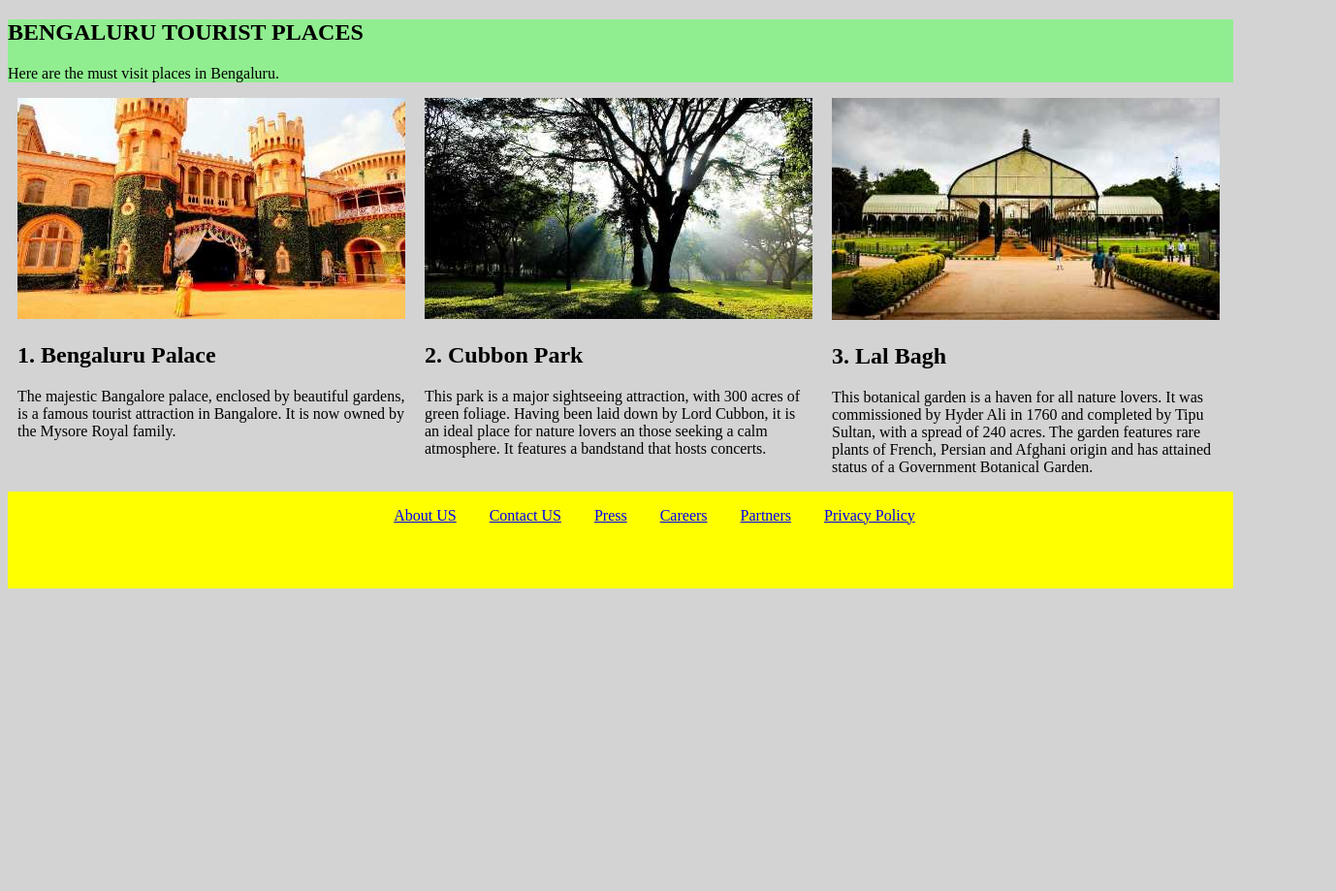
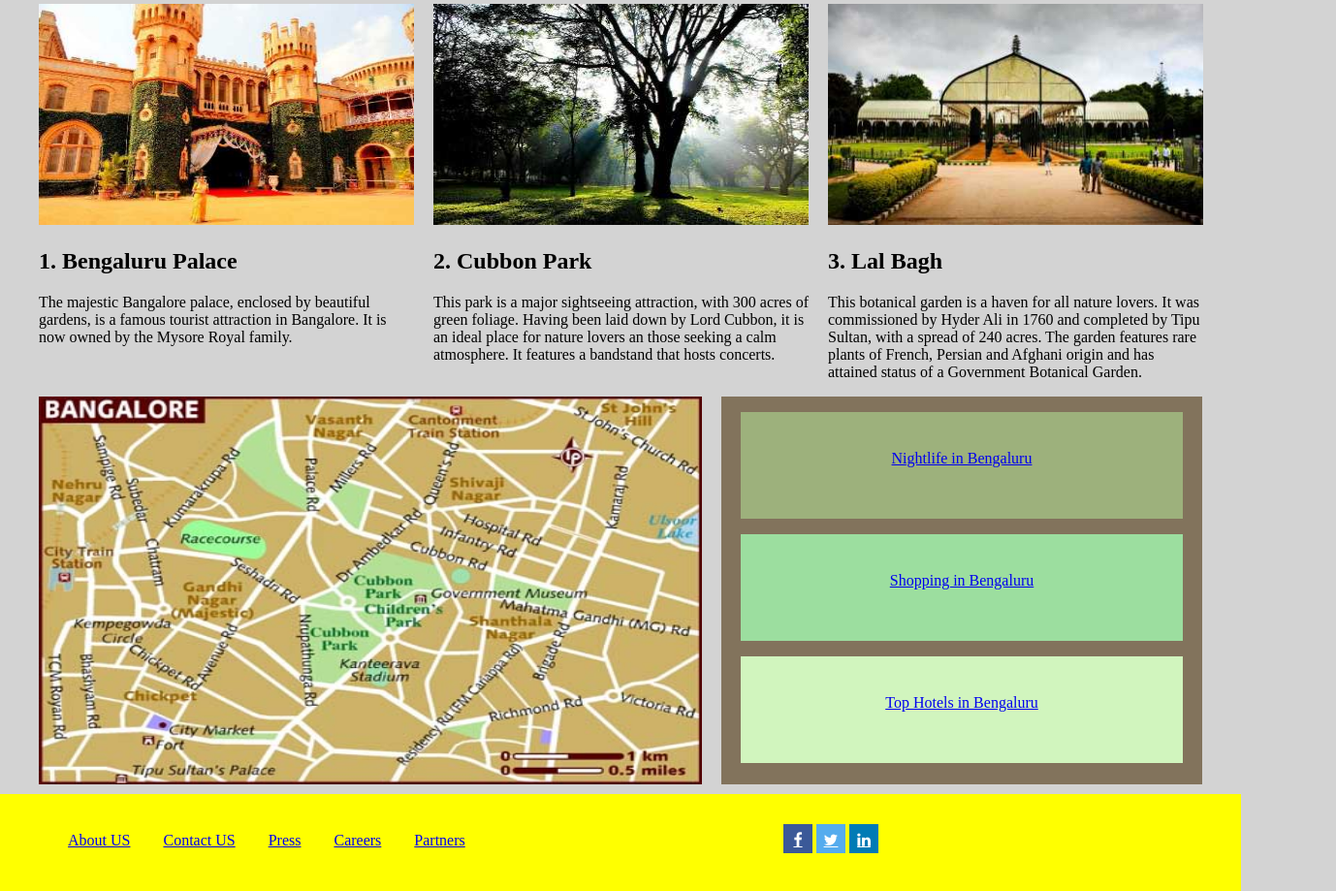
Before and after one commit to govindbarika/Assignment2-developing-website-using-FlexBox-, a plain HTML site: page index.html in a window 1280 px wide. Shown: the part 542-1461 px from the top of the page at 97% size, 1378 px wide, since content can reach past the window. Before the commit the page ends 1157 px from the top, so only its background shows below. Drawn offline with Linux system fonts and the light colour scheme.

Commit message:
Fix for review comments given by Sagar

```diff
--- a/css/style.css
+++ b/css/style.css
@@ -1,20 +1,15 @@
 .mainContainer{
 	width: 100%;
+	border:0px;
+}
+body{
+	margin: 0;
 }
 
-body{
-	background: lightgray;
-}
-
+/*Header section start */
 .header{
 	display: flex;
-}
-
-.header{
-	width: 100%;
-	height: 120px;
-	background: orange;
-	border-color: red;
+	background: lightgray;
 }
 
 header li{
@@ -31,27 +26,129 @@ nav{
 	display: flex;
 	background: gray;
 	width: 75%;
+	height: 128px;
 	justify-content: center;
 }
 
 header img{
 	width: 360px;
-	height: 120px;
+	height: 128px;
 }
 
 nav a:hover {
     font: bold;
-    font-size: 150%;
     background-color: green;
 }
-
-
-
 
 header a {
 	width: 25%;
 	text-decoration: none;
 }
+
+/*Header section end */
+
+body{
+	background: lightgray;
+}
+
+/*Primary content Section start*/
+
+
+.primaryContentSection{
+	display: flex;
+	width: 1200px;
+	margin: auto;
+}
+
+.img1column img, .img2column img, .img3column img{
+	width: 387px;
+	height: 228px;
+}
+
+/*.img2column img{
+	width: 360px;
+	height: 228px;
+}
+
+.img3column img{
+	width: 360px;
+	height: 228px;
+}*/
+
+
+
+.section1, .section2, .section3{
+	width: 34%;
+
+}
+ .section2, .section3{
+	margin-left: 20px;
+}
+
+/*Primary content Section end*/
+
+
+.container{
+	width: 1200px;
+	margin: auto;
+}
+
+
+
+.secondaryContentSection{
+	display: flex;
+}
+
+.section4{
+	display: flex;
+	width: 1200px;
+	height: 400px;
+	margin: auto;
+}
+
+.section4Content{
+	width: 60%;
+}
+
+.section5{
+
+	width: 40%;
+	height: 400px;
+	background: #82735C;
+	padding-left: 20px;
+	padding-right: 20px;
+
+	margin-left: 20px;
+}
+
+.section4Content img{
+	width: 100%;
+	height: 100%;
+}
+
+.section5Content1, .section5Content2, .section5Content3{
+	height: 110px;
+	text-align: center;
+	line-height: 6em;
+}
+
+
+
+.section5 a:hover{
+	background: #82735C;
+}
+.section5Content1{
+	background: #9DB17C;
+}
+
+.section5Content2{
+	background: #9CDE9F;
+}
+
+.section5Content3{
+	background: #D1F5BE;
+}
+
 
 .content{
 	display: flex;
@@ -63,16 +160,13 @@ header a {
 
 
 
-.box1{
-	display: flex;
-	flex-direction: column;
-}
+
 
 .container li{
 	display: inline;
 }
 
-.masterFooter li {
+.footerContent li {
 	display: inline;
 	padding-left: 30px;
 }
@@ -82,12 +176,10 @@ header a {
 	justify-content: center;
 	background: yellow;
 	height: 100px;
+	margin-top: 10px;
 }
 
-.img1column img{
-	width: 400px;
-	height: 228px;
-}
+
 
 .heroContainer{
 	display: flex;
@@ -96,43 +188,67 @@ header a {
 }
 
 .heroContainer img{
-	width:100%;
+	width:1200px;
 	height:400px;
 }
 
-.content, .box3{
 
-	padding-right: 120px;
+
+.footerContent{
+	display: flex;
+	width: 60%;
 }
 
-.content{
-	justify-content: space-between;
+.footerContent ul{
+	line-height: 4em;
 }
 
+.footerContent a:hover{
+	background-color: green;
+}
+
+.fontawasome{
+	width: 40%;
+}
+
+.fontawasome li{
+	display: inline;
+}
+
+.fontawasome ul{
+	line-height: 4em;
+}
 
 /*Social Network symbols using fontawasome*/
 
-/*
+
 .fa:hover {
-    opacity: 0.7;
+    opacity:500;
 }
 
 .fa-facebook {
   background: #3B5998;
-  color: white;
 }
 
 .fa-twitter {
   background: #55ACEE;
-  color: white;
 }
 
 .fa-linkedin {
   background: #007bb5;
-  color: white;
 }
 
-*/
+.fa-facebook, .fa-twitter, .fa-linkedin{
+	color: white;
+  	width: 30px;
+    height: 30px;
+    text-align: center;
+    line-height: 2em;
+}
+
+
+
+
 
 
 @media (max-width: 600px) {
@@ -140,25 +256,80 @@ header a {
   .mainContainer {
   	display: flex;
     flex-direction: column;
-    width: 100%;
+    width: 960px;
   }
 
-  .content,.subContent, .masterFooter, .header{
+
+
+  .heroContainer, .primaryContentSection,  .container, .section4, .section5, .masterFooter, .header, .section5{
   	flex-direction: column;
   }
 
-  .content{
 
-  	width: 100%;
+
+
+  .primaryContentSection{
+
+  	width: 960px;
   }
 
+  .section4{
+  	height: 930px;
+  }
+
+  .section1, .section2, .section3{
+  	width:960px;
+  }
+
+
+  .container{
+  	width: 960px;
+  }
+
+  .section4Content{
+  	width: 960px;
+  	height: 500px;
+  	margin-top: 20px;
+  }
+
+  .secondaryContentSection{
+  	width: 960px;
+  	height: 1000px;
+  }
+
+.secondaryContentSection{
+	height: auto;
 }
 
-@media (max-width: 600px) {
-	.mainContainer{
-		width: 100%;
-	}
-	.heroContainer a img{
-		width: auto;
-	}
+.section1{
+	margin-top: 20px;
 }
+
+  .section5{
+  	margin-left: 0;
+  	width: 920px;
+  	margin-bottom: 0px;
+  }
+
+  .masterFooter{
+  	width: 960px;
+  	height: 150px;
+  }
+
+.heroContainer img{
+	width: 960px;
+}
+
+.img1column img, .img2column img, .img3column img{
+	width: 960px;
+}
+
+header img{
+	width: 960px;
+	height: 128px;
+}
+nav{
+	width: 960px;
+}
+
+}
--- a/index.html
+++ b/index.html
@@ -3,6 +3,7 @@
     <head>
         <meta charset="UTF-8">
         <meta name="viewport" content="width=device-width, initial-scale=1.0">
+        <link rel="stylesheet" href="https://cdnjs.cloudflare.com/ajax/libs/font-awesome/4.7.0/css/font-awesome.min.css">
         <link rel="stylesheet" href="css/960_16_col.css">
         <link rel="stylesheet" href="css/style.css">
         <title>Bengaluru Tourism</title>
@@ -10,7 +11,9 @@
     <body>
       <div class="mainContainer">
         <header class="header">
+          <div class="brandlogo">
             <a href="#"><img src="img/BengaluruBrandImage.jpg" alt="Bengaluru"/></a>
+           </div>
           <nav>
             <ul>
               <li><a href="#">About Bengaluru</a></li>
@@ -26,13 +29,14 @@
           <a href="#"><img src="img/Bang.jpg" alt="This is Bengaluru image" /></a>
         </section>
 
-        <section class="container">
+      <!--   <section class="container">
           <h1>BENGALURU TOURIST PLACES</h1>
           <p>Here are the must visit places in Bengaluru.</p>
-        </section>
+        </section> -->
 
-        <section class="content">
-          <div class="box1 grid_5">
+        <section class="primaryContentSection">
+          <section class="section1">
+            <div class="box1">
               <div class="img1column">
                 <a href="#"><img src="img/BengaluruPalace.jpg" alt="bengalur palace image"></a>
               </div>
@@ -44,8 +48,9 @@
                 </div>
               </section>
             </div>
-
-           <div class="box2 grid_5">
+          </section>
+          <section class="section2">
+            <div class="box2">
               <div class="img2column">
                 <a href="#"><img src="img/CubbonPark.jpg" alt="cubbon park image"/></a>
               </div>
@@ -55,8 +60,9 @@
                 </p>
               </div>
             </div>
-
-           <div class="box3 grid_5">
+          </section>
+          <section class="section3">
+            <div class="box3">
               <div class="img3column">
                 <a href="#"><img src="img/LalBagh.jpg" alt="LalBagh image"></a>
               </div>
@@ -67,23 +73,48 @@
               </div>
             </div>
           </section>
+        </section>
+
+        <section class="secondaryContentSection">
+          <section class="section4">
+              <div class="section4Content">
+                <a href="#"><img src="img/BangaloreMap.jpg"/></a>
+              </div>
+              <section class="section5">
+                <div class="section5Content1">
+                  <p><a href="#">Nightlife in Bengaluru</a></p>
+                </div>
+                <div class="section5Content2">
+                  <p><a href="#">Shopping in Bengaluru</a></p>
+                </div>
+                <div class="section5Content3">
+                  <p><a href="#">Top Hotels in Bengaluru</a></p>
+                </div>
+              </section>
+          </section>
+        </section>
+
 
         <footer>
-          <div class="masterFooter">
+          <section class="masterFooter">
+            <div class="footerContent">
               <ul>
                 <li><a href="#">About US</a></li>
                 <li><a href="#">Contact US</a></li>
                 <li><a href="#">Press</a></li>
                 <li><a href="#">Careers</a></li>
                 <li><a href="#">Partners</a></li>
-               <li><a href="#">Privacy Policy</a></li>
               </ul>
             </div>
-        <!--   <div class="fontawasome">
-            <a href="#" class="fa fa-facebook"></a>
-            <a href="#" class="fa fa-twitter"></a>
-            <a href="#" class="fa fa-linkedin"></a>
-          </div> -->
+            <div class="fontawasome">
+              <ul>
+                <li><a href="https://www.facebook.com/holidify" class="fa fa-facebook"></a></li>
+                <li><a href="https://www.twitter.com/holidify" class="fa fa-twitter"></a></li>
+                <li><a href="https://www.linkedin.com/holidify" class="fa fa-linkedin"></a></li>
+            </ul>
+            </div>
+          </section>
+
         </footer>
       </div>
     </body>
```
Also changed, not shown: img/BangaloreMap.jpg (added). Lines whose indentation alone changed are shown as unchanged.
